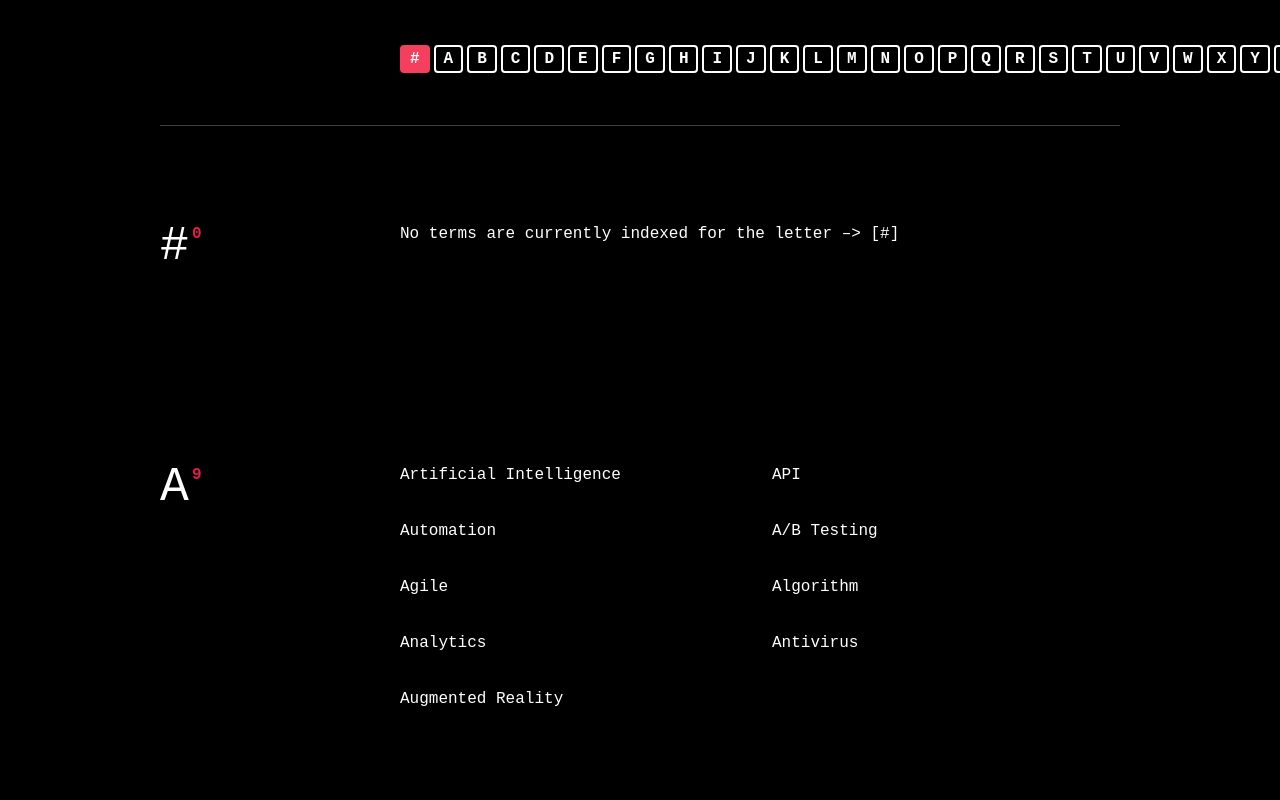
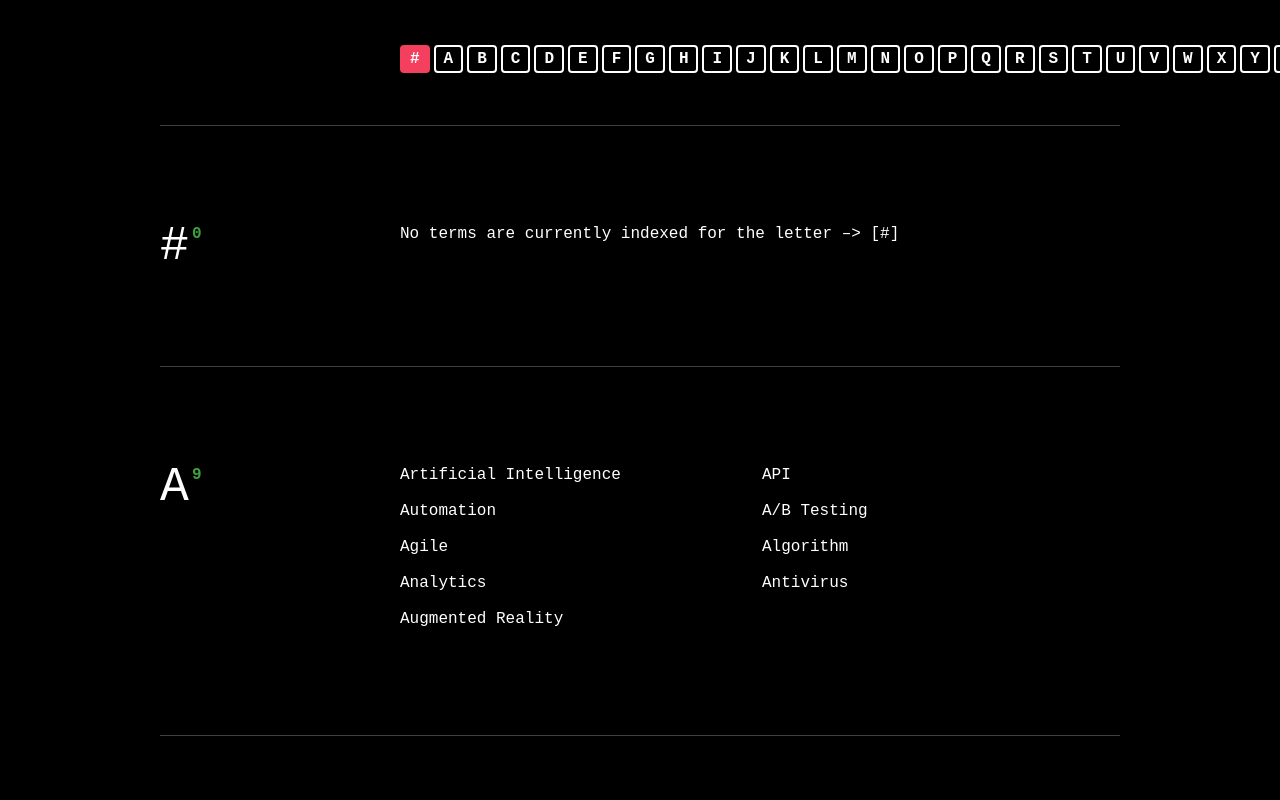
Before and after one commit to devthedud3/online-dictionary, a Next.js app: page / in a window 1280 px wide. Shown: the part 440-1240 px from the top of the page. Built offline with nearby package versions, Linux system fonts and the light colour scheme.

Commit message:
alphabet fix

```diff
--- a/src/app/(components)/Alphabet.tsx
+++ b/src/app/(components)/Alphabet.tsx
@@ -20,15 +20,15 @@ const Alphabet: React.FC<AlphabetProps> = ({ words }) => {
             id={`letter-${letter}`}
             className={`w-full justify-between py-24 ${
               index !== aZ.length - 1 && "border-b"
-            } border-black grid grid-cols-4`}
+            } border-zinc-700 grid lg:grid-cols-4`}
           >
-            <div className="relative">
+            <div className="relative pb-10 lg:pb-0">
               <p className="text-5xl ">{letter}</p>
-              <p className="absolute text-rose-600 top-0 left-8 text-md font-black">
+              <p className="absolute text-[--primary] top-0 left-8 text-md font-black">
                 {groupedWords.length}
               </p>
             </div>
-            <div className="w-full col-span-3 gap-6 grid grid-cols-2">
+            <div className="w-full col-span-3 gap-1 grid lg:grid-cols-2">
               {groupedWords.length > 0 ? (
                 groupedWords.map((word) => (
                   <Link
@@ -37,7 +37,7 @@ const Alphabet: React.FC<AlphabetProps> = ({ words }) => {
                     className="group w-fit"
                   >
                     <p className="cursor-pointer">{word}</p>
-                    <div className="transition-all duration-300 h-2 border-b-2 border-b-red-400 group-hover:w-full w-0" />
+                    <div className="transition-all duration-300 h-2 border-b-2 border-b-[--primary] group-hover:w-full w-0" />
                   </Link>
                 ))
               ) : (
```
